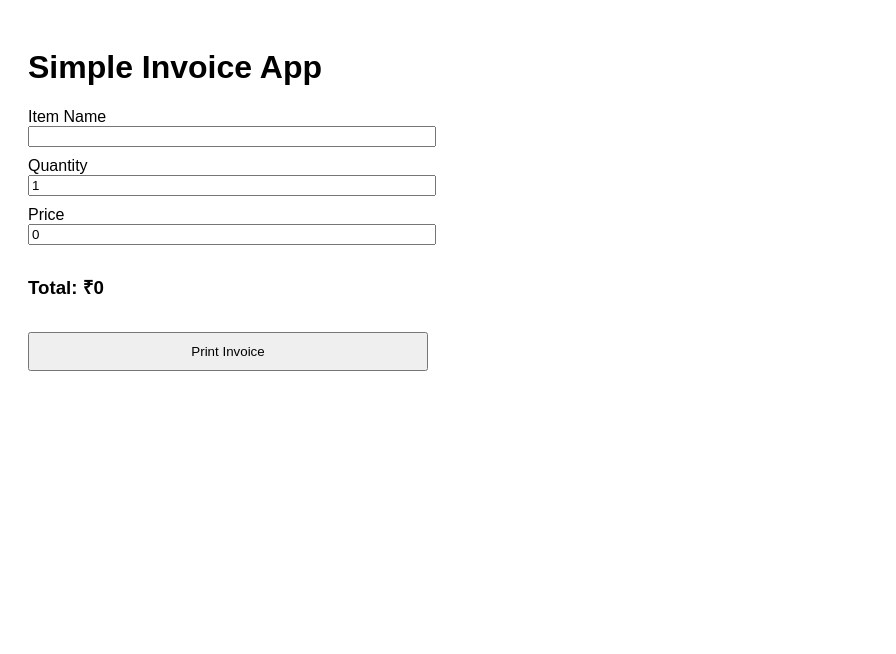
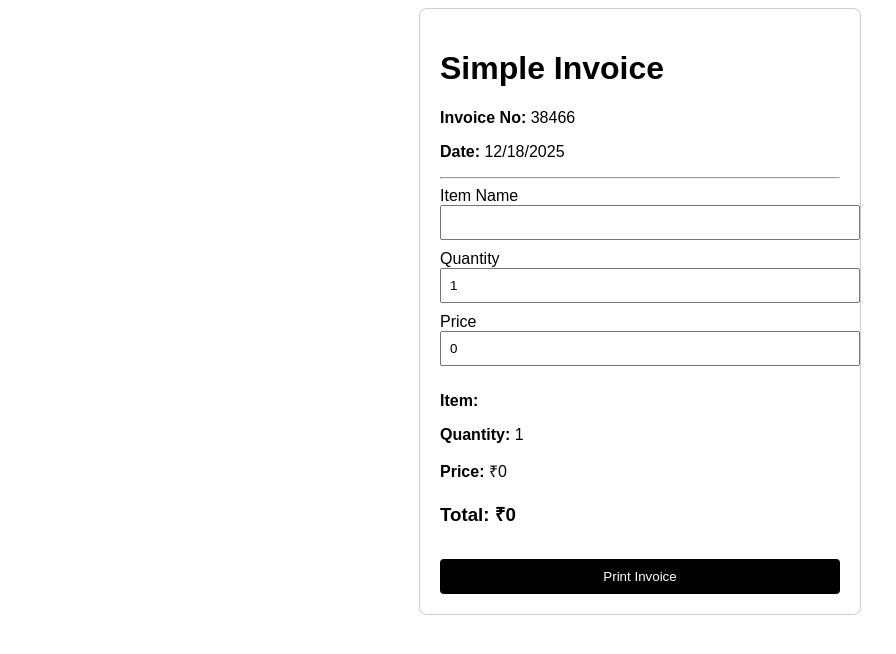
Before and after one commit to abhayswami2004-source/-making-invoice-, a Next.js app: page / in a window 1280 px wide. Shown: the top 654 px of the page, without its empty margins (0-896 px from the left). Built offline with nearby package versions, Linux system fonts and the light colour scheme.

Commit message:
Update page.js

```diff
--- a/app/page.js
+++ b/app/page.js
@@ -8,48 +8,89 @@ export default function Home() {
 
   const total = quantity * price;
 
+  const invoiceNumber = Math.floor(Math.random() * 100000);
+  const invoiceDate = new Date().toLocaleDateString();
+
   return (
-    <main style={{ padding: "20px", fontFamily: "Arial", maxWidth: "400px" }}>
-      <h1>Simple Invoice App</h1>
+    <>
+      {/* Print CSS */}
+      <style>{`
+        @media print {
+          .no-print {
+            display: none;
+          }
+        }
+      `}</style>
 
+      <main
+        style={{
+          padding: "20px",
+          fontFamily: "Arial",
+          maxWidth: "400px",
+          margin: "auto",
+          border: "1px solid #ccc",
+          borderRadius: "8px"
+        }}
+      >
+        <h1>Simple Invoice</h1>
+
+        <p><strong>Invoice No:</strong> {invoiceNumber}</p>
+        <p><strong>Date:</strong> {invoiceDate}</p>
+
+        <hr />
+
+        {/* INPUT SECTION (hidden in print) */}
+        <div className="no-print">
           <label>Item Name</label>
           <input
             type="text"
             value={item}
             onChange={(e) => setItem(e.target.value)}
-        style={{ width: "100%", marginBottom: "10px" }}
+            style={{ width: "100%", marginBottom: "10px", padding: "8px" }}
           />
 
           <label>Quantity</label>
           <input
             type="number"
             value={quantity}
-        onChange={(e) => setQuantity(e.target.value)}
-        style={{ width: "100%", marginBottom: "10px" }}
+            onChange={(e) => setQuantity(Number(e.target.value))}
+            style={{ width: "100%", marginBottom: "10px", padding: "8px" }}
           />
 
           <label>Price</label>
           <input
             type="number"
             value={price}
-        onChange={(e) => setPrice(e.target.value)}
-        style={{ width: "100%", marginBottom: "10px" }}
+            onChange={(e) => setPrice(Number(e.target.value))}
+            style={{ width: "100%", marginBottom: "10px", padding: "8px" }}
           />
+        </div>
+
+        {/* INVOICE DISPLAY */}
+        <p><strong>Item:</strong> {item}</p>
+        <p><strong>Quantity:</strong> {quantity}</p>
+        <p><strong>Price:</strong> ₹{price}</p>
 
         <h3>Total: ₹{total}</h3>
 
+        {/* PRINT BUTTON (hidden in print) */}
         <button
+          className="no-print"
           onClick={() => window.print()}
           style={{
             marginTop: "15px",
             padding: "10px",
             width: "100%",
-    cursor: "pointer"
+            cursor: "pointer",
+            backgroundColor: "#000",
+            color: "#fff",
+            border: "none",
+            borderRadius: "4px"
           }}
         >
           Print Invoice
         </button>
-
       </main>
+    </>
   );
 }
```
Lines whose indentation alone changed are shown as unchanged.
